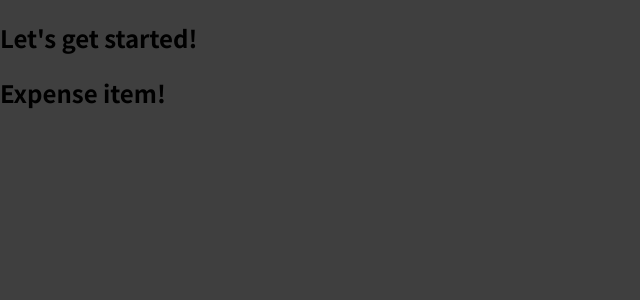
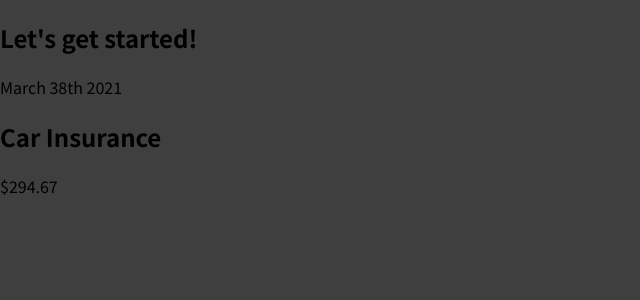
Before and after one commit to ChristinaGaitan/expenses-react, a JavaScript app: page / in a window 1280 px wide. Shown: the top 300 px of the page, without its empty margins (0-640 px from the left). Built offline with nearby package versions, Linux system fonts and the light colour scheme.

Commit message:
Modify component contet

```diff
--- a/src/components/ExpenseItem.js
+++ b/src/components/ExpenseItem.js
@@ -1,5 +1,13 @@
 function ExpenseItem() {
-  return <h2>Expense item!</h2>
+  return (
+    <div>
+      <div>March 38th 2021</div>
+      <div>
+        <h2>Car Insurance</h2>
+        <div>$294.67</div>
+      </div>
+    </div>
+  )
 }
 
 export default ExpenseItem;
```
